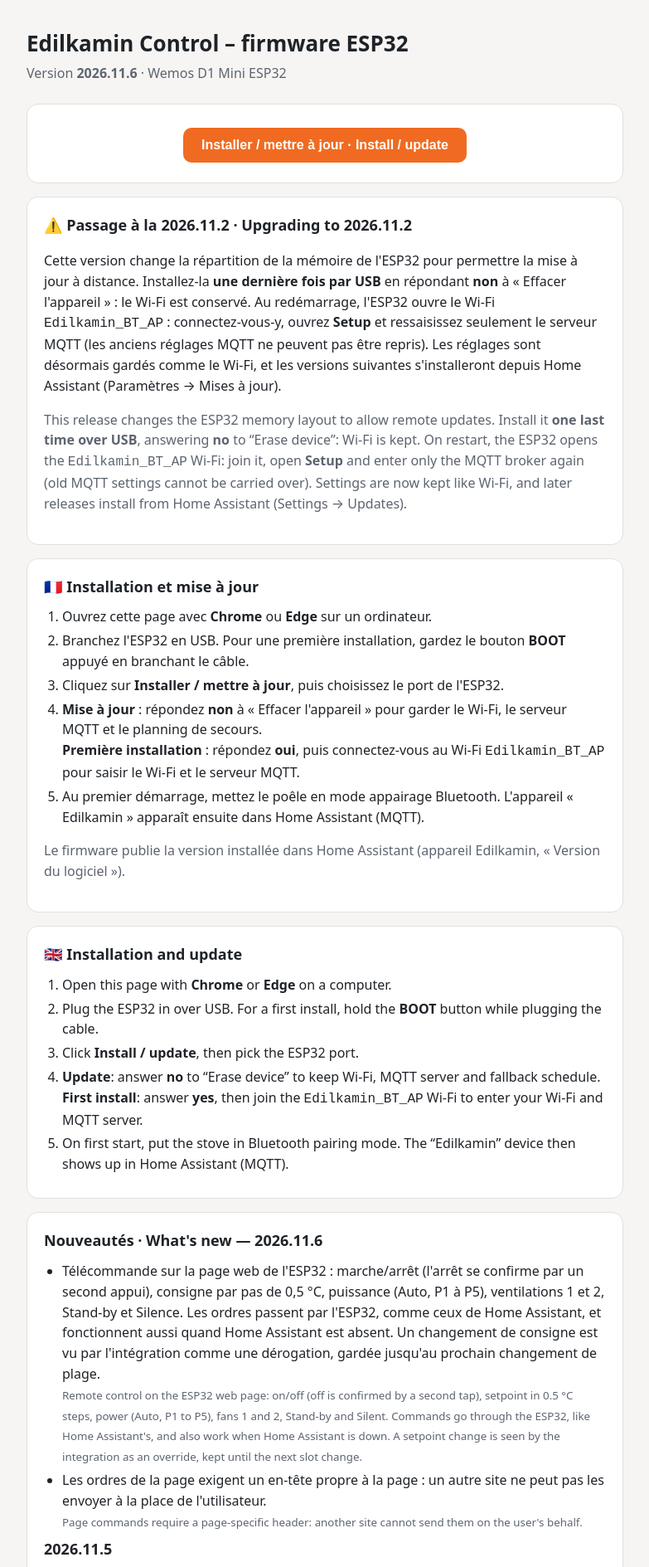
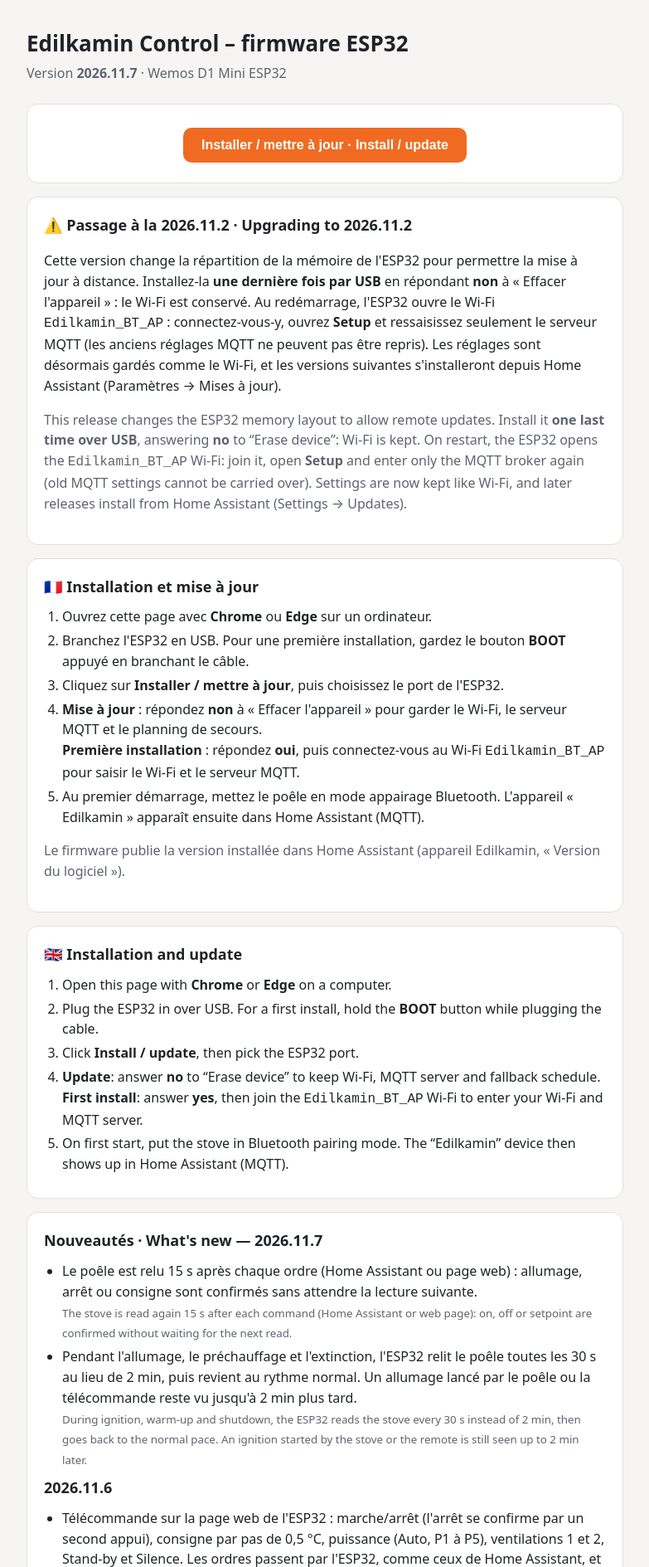
Before and after one commit to akoonet-homeassistant/edilkamin_control, a plain HTML site: page webflash/index.html in a window 1280 px wide. Shown: the top 1889 px of the page at 83% size, without its empty margins (248-1031 px from the left). Drawn offline with Linux system fonts and the light colour scheme.

Commit message:
Add files via upload

```diff
--- a/webflash/index.html
+++ b/webflash/index.html
@@ -28,7 +28,7 @@
 <body>
 <main>
   <h1>Edilkamin Control – firmware ESP32</h1>
-  <p class="ver">Version <b id="v">2026.11.6</b> · Wemos D1 Mini ESP32</p>
+  <p class="ver">Version <b id="v">2026.11.7</b> · Wemos D1 Mini ESP32</p>
 
   <section>
     <div class="install">
@@ -72,7 +72,14 @@
   </section>
 
   <section>
-    <h2>Nouveautés · What's new — 2026.11.6</h2>
+    <h2>Nouveautés · What's new — 2026.11.7</h2>
+    <ul>
+      <li>Le poêle est relu 15 s après chaque ordre (Home Assistant ou page web) : allumage, arrêt ou consigne sont confirmés sans attendre la lecture suivante.<br>
+        <small>The stove is read again 15 s after each command (Home Assistant or web page): on, off or setpoint are confirmed without waiting for the next read.</small></li>
+      <li>Pendant l'allumage, le préchauffage et l'extinction, l'ESP32 relit le poêle toutes les 30 s au lieu de 2 min, puis revient au rythme normal. Un allumage lancé par le poêle ou la télécommande reste vu jusqu'à 2 min plus tard.<br>
+        <small>During ignition, warm-up and shutdown, the ESP32 reads the stove every 30 s instead of 2 min, then goes back to the normal pace. An ignition started by the stove or the remote is still seen up to 2 min later.</small></li>
+    </ul>
+    <h2>2026.11.6</h2>
     <ul>
       <li>Télécommande sur la page web de l'ESP32 : marche/arrêt (l'arrêt se confirme par un second appui), consigne par pas de 0,5 °C, puissance (Auto, P1 à P5), ventilations 1 et 2, Stand-by et Silence. Les ordres passent par l'ESP32, comme ceux de Home Assistant, et fonctionnent aussi quand Home Assistant est absent. Un changement de consigne est vu par l'intégration comme une dérogation, gardée jusqu'au prochain changement de plage.<br>
         <small>Remote control on the ESP32 web page: on/off (off is confirmed by a second tap), setpoint in 0.5 °C steps, power (Auto, P1 to P5), fans 1 and 2, Stand-by and Silent. Commands go through the ESP32, like Home Assistant's, and also work when Home Assistant is down. A setpoint change is seen by the integration as an override, kept until the next slot change.</small></li>
--- a/webflash/ota.json
+++ b/webflash/ota.json
@@ -1,7 +1,7 @@
 {
-  "version": "2026.11.6",
+  "version": "2026.11.7",
   "url": "firmware.bin",
-  "md5": "8dbf28d76ebb5256edefa53bec2bd974",
+  "md5": "f0375ea6253241d807270488ab6695a6",
   "release_url": "https://akoonet-homeassistant.github.io/edilkamin_control/webflash/",
-  "summary": "Télécommande sur la page web de l'ESP32 : marche/arrêt (arrêt confirmé), consigne par pas de 0,5 °C, puissance, ventilations 1 et 2, Stand-by et Silence. Fonctionne aussi sans Home Assistant."
+  "summary": "Allumages, extinctions et ordres vus plus vite dans Home Assistant : relecture du poêle 15 s après chaque ordre, et toutes les 30 s (au lieu de 2 min) pendant l'allumage, le préchauffage et l'extinction."
 }
```
Also changed, not shown: webflash/manifest.json, 1 other file.
